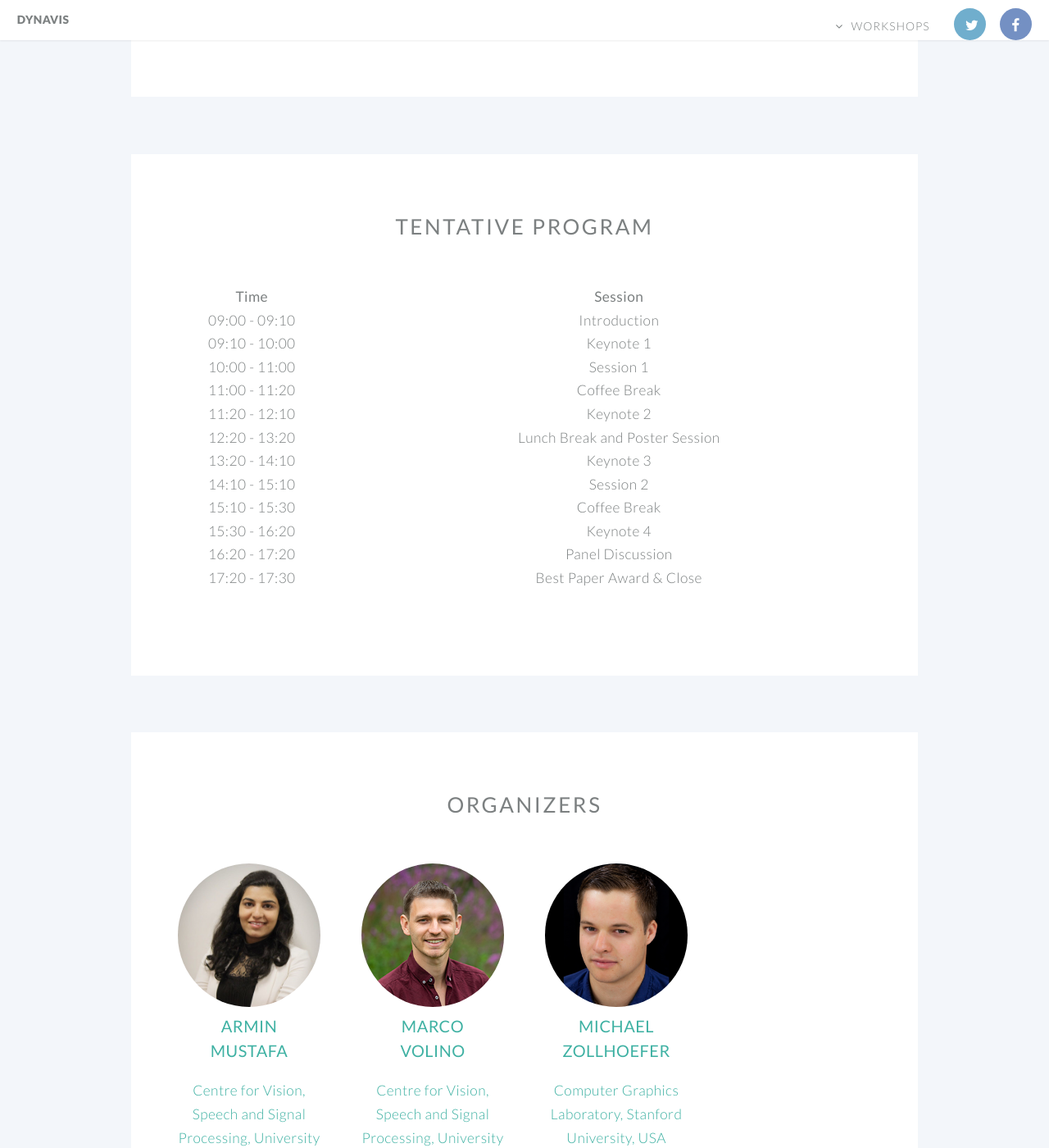
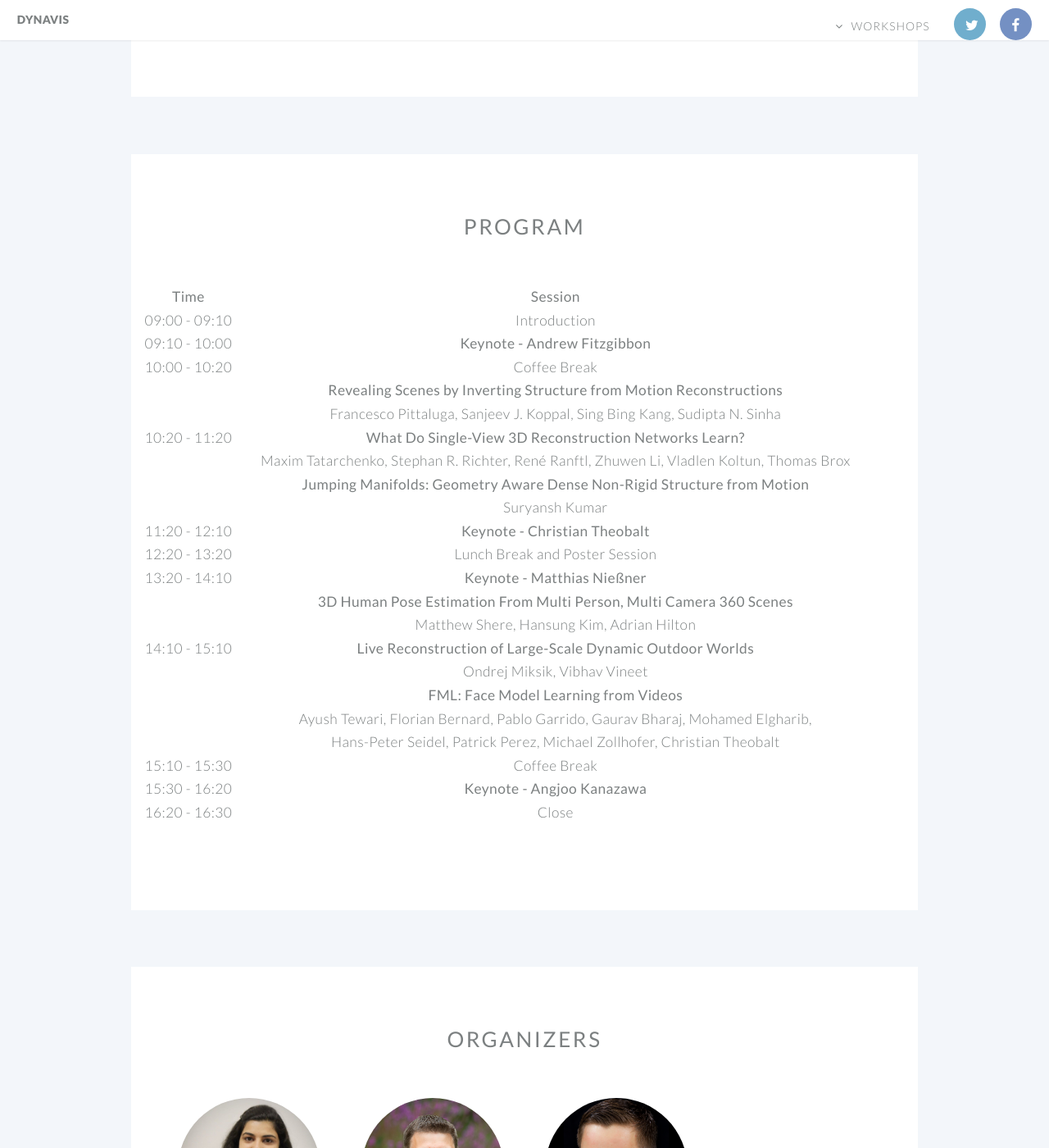
Before and after one commit to DynaVis/DynaVis.github.io, a Jekyll site: the page built from 2019.html, in a window 1280 px wide and 1400 px high, scrolled down 2994 px. Shown: the whole window at 82% size. Built offline with Jekyll 4.4.1, drawn with Linux system fonts in a browser that asks for light colours.

Commit message:
Updated program

```diff
--- a/2019.html
+++ b/2019.html
@@ -160,7 +160,7 @@ redirect_from: "/"
     <section class="wrapper style3 container special" id="program">
 
         <header class="major">
-            <h2><strong>Tentative Program</strong></h2>
+            <h2><strong>Program</strong></h2>
         </header>
         <div class="row">
            <table >
@@ -175,19 +175,35 @@ redirect_from: "/"
                             </tr>
                             <tr>
                                 <td><span >09:10 - 10:00</span></td>
-                                <td><span >Keynote 1</span></td>
+                                <td><span ><b>Keynote - Andrew Fitzgibbon</b></span></td>
                             </tr>
                             <tr>
-                                <td><span >10:00 - 11:00</span></td>
-                                <td><span >Session 1</span></td>
-                            </tr>
-                            <tr>
-                                <td><span >11:00 - 11:20</span></td>
+                                <td><span >10:00 - 10:20</span></td>
                                 <td><span >Coffee Break</span></td>
                             </tr>
                             <tr>
+                                <td><span ></span></td>
+                                <td><span >
+									<b>Revealing Scenes by Inverting Structure from Motion Reconstructions</b>  <br/> Francesco Pittaluga, Sanjeev J. Koppal, Sing Bing Kang, Sudipta N. Sinha
+                                </span></td>
+                            </tr>
+                            <tr>
+                                <td><span >10:20 - 11:20</span></td>
+                                <td><span >
+									<b>What Do Single-View 3D Reconstruction Networks Learn?</b> <br/>
+									Maxim Tatarchenko, Stephan R. Richter, René Ranftl, Zhuwen Li, Vladlen Koltun, Thomas Brox
+								</span></td>
+                            </tr>
+                            <tr>
+                                <td><span ></span></td>
+                                <td><span >
+                                	<b>Jumping Manifolds: Geometry Aware Dense Non-Rigid Structure from Motion</b><br/>
+                                	Suryansh Kumar
+                                </span></td>
+                            </tr>
+                            <tr>
                                 <td><span >11:20 - 12:10</span></td>
-                                <td><span >Keynote 2</span></td>
+                                <td><span ><b>Keynote - Christian Theobalt</b></span></td>
                             </tr>
                             <tr>
                                 <td><span >12:20 - 13:20</span></td>
@@ -195,11 +211,28 @@ redirect_from: "/"
                             </tr>
                             <tr>
                                 <td><span >13:20 - 14:10</span></td>
-                                <td><span >Keynote 3</span></td>
+                                <td><span ><b>Keynote - Matthias Nießner</b></span></td>
+                            </tr>
+                            <tr>
+                                <td><span ></span></td>
+                                <td><span >
+									<b>3D Human Pose Estimation From Multi Person, Multi Camera 360 Scenes</b><br/>
+									Matthew Shere, Hansung Kim,  Adrian Hilton
+                                </span></td>
                             </tr>
                             <tr>
                                 <td><span >14:10 - 15:10</span></td>
-                                <td><span >Session 2</span></td>
+                                <td><span >
+									<b>Live Reconstruction of Large-Scale Dynamic Outdoor Worlds </b>   <br/>
+									Ondrej Miksik, Vibhav Vineet
+								</span></td>
+                            </tr>
+                            <tr>
+                                <td><span ></span></td>
+                                <td><span >
+                                	<b>FML: Face Model Learning from Videos</b>   <br/>
+                                	Ayush Tewari, Florian Bernard, Pablo Garrido, Gaurav Bharaj, Mohamed Elgharib, <br/>Hans-Peter Seidel, Patrick Perez, Michael Zollhofer, Christian Theobalt
+                                </span></td>
                             </tr>
                             <tr>
                                 <td><span >15:10 - 15:30</span></td>
@@ -207,18 +240,14 @@ redirect_from: "/"
                             </tr>
                             <tr>
                                 <td><span >15:30 - 16:20</span></td>
-                                <td><span >Keynote 4</span></td>
+                                <td><span ><b>Keynote - Angjoo Kanazawa</b></span></td>
                             </tr>
                             <tr>
-                                <td><span >16:20 - 17:20</span></td>
-                                <td><span >Panel Discussion</span></td>
+                                <td><span >16:20 - 16:30</span></td>
+                                <td><span >Close</span></td>
                             </tr>
-                            <tr>
-                                <td><span >17:20 - 17:30</span></td>
-                                <td><span >Best Paper Award &amp; Close</span></td>
-                            </tr>
-                            </tbody>
-                        </table>
+				</tbody>
+			</table>
         </div>
     </section>
 
```
